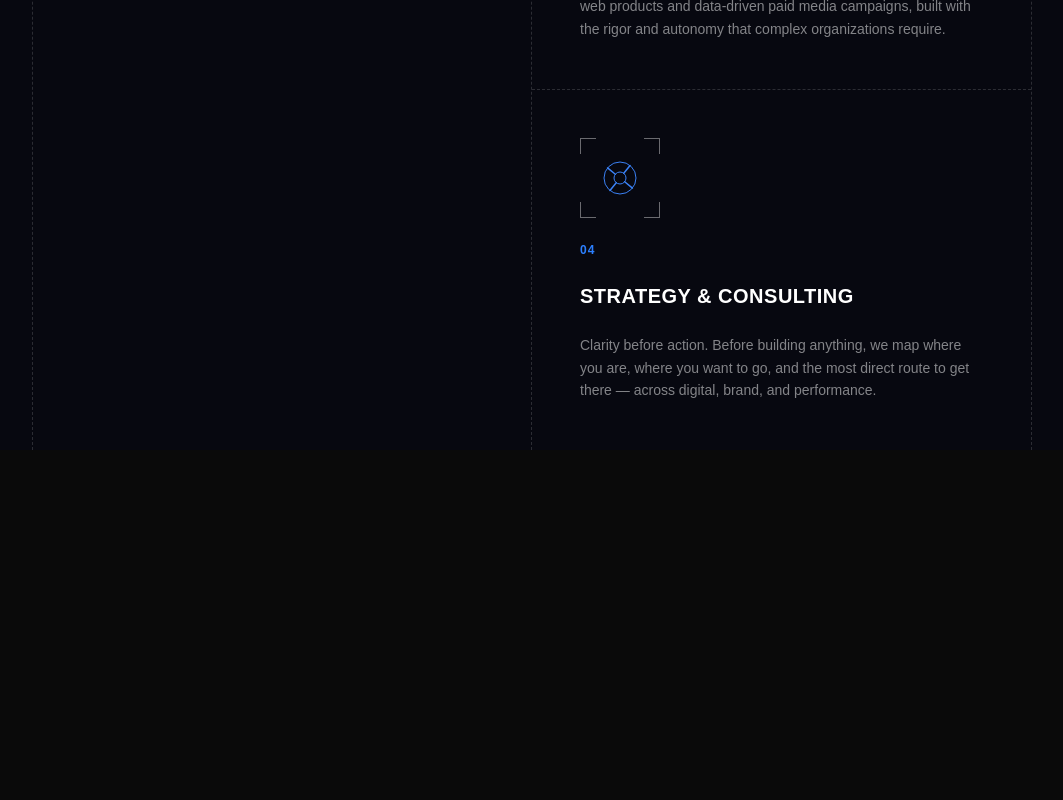
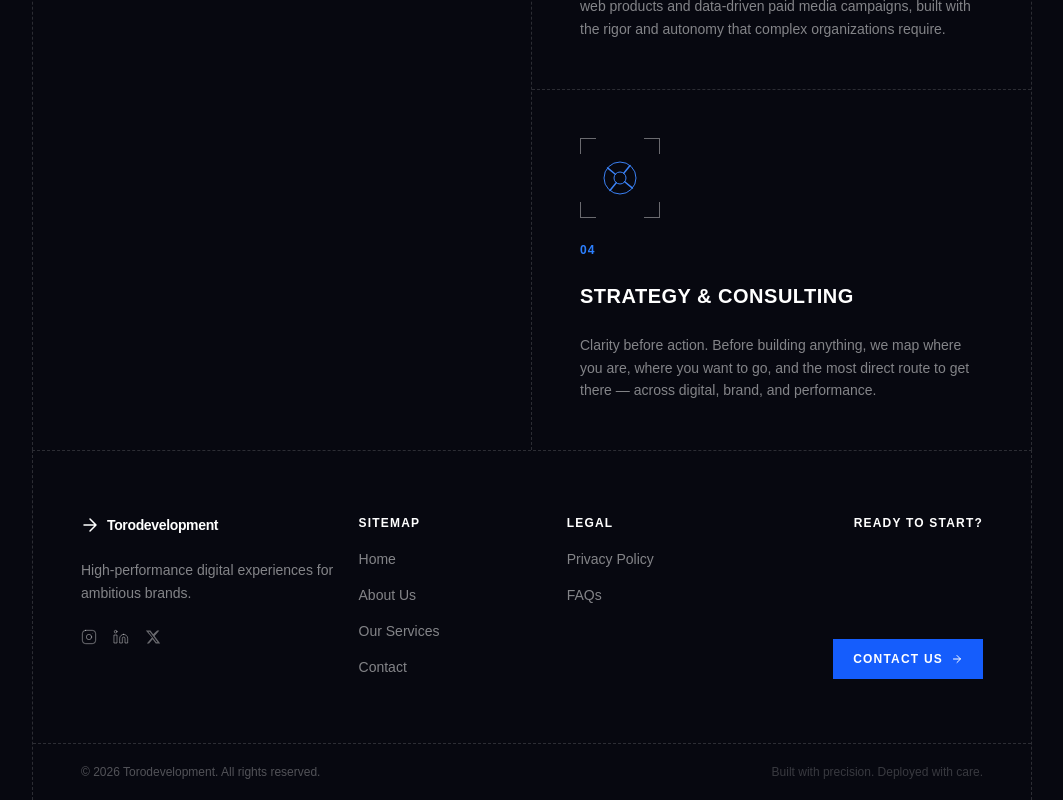
Before and after one commit to Torodevconsulting/torodevelopment-website-react, a React (Vite) app: page / in a window 1280 px wide. Shown: the part 2499-3299 px from the top of the page, without its empty margins (108-1171 px from the left). Before the commit the page ends 2949 px from the top, so only its background shows below. Built offline with nearby package versions, Linux system fonts and the light colour scheme; no server answers.

Commit message:
footer added

```diff
--- /dev/null
+++ b/src/components/Footer.tsx
@@ -0,0 +1,171 @@
+import { useNavigate } from 'react-router-dom'
+import { ArrowRight } from 'lucide-react'
+
+const NAV_LINKS = [
+  { label: 'Home', href: '/', internal: true },
+  { label: 'About Us', href: '#about', internal: false },
+  { label: 'Our Services', href: '#services', internal: false },
+  { label: 'Contact', href: '/contact', internal: true },
+]
+
+const LEGAL_LINKS = [
+  { label: 'Privacy Policy', href: '/privacy' },
+  { label: 'FAQs', href: '/faqs' },
+]
+
+const SOCIAL_LINKS = [
+  {
+    label: 'Instagram',
+    href: 'https://instagram.com/torodevelopment',
+    icon: (
+      <svg width="16" height="16" viewBox="0 0 24 24" fill="none" stroke="currentColor" strokeWidth="1.5" strokeLinecap="round" strokeLinejoin="round">
+        <rect x="2" y="2" width="20" height="20" rx="5" />
+        <circle cx="12" cy="12" r="4" />
+        <circle cx="17.5" cy="6.5" r="0.5" fill="currentColor" stroke="none" />
+      </svg>
+    ),
+  },
+  {
+    label: 'LinkedIn',
+    href: 'https://linkedin.com/company/torodevelopment',
+    icon: (
+      <svg width="16" height="16" viewBox="0 0 24 24" fill="none" stroke="currentColor" strokeWidth="1.5" strokeLinecap="round" strokeLinejoin="round">
+        <path d="M16 8a6 6 0 0 1 6 6v7h-4v-7a2 2 0 0 0-2-2 2 2 0 0 0-2 2v7h-4v-7a6 6 0 0 1 6-6z" />
+        <rect x="2" y="9" width="4" height="12" />
+        <circle cx="4" cy="4" r="2" />
+      </svg>
+    ),
+  },
+  {
+    label: 'X',
+    href: 'https://x.com/torodevelopment',
+    icon: (
+      <svg width="16" height="16" viewBox="0 0 24 24" fill="currentColor">
+        <path d="M18.244 2.25h3.308l-7.227 8.26 8.502 11.24H16.17l-4.714-6.231-5.401 6.231H2.746l7.73-8.835L1.254 2.25H8.08l4.253 5.622 5.911-5.622Zm-1.161 17.52h1.833L7.084 4.126H5.117z" />
+      </svg>
+    ),
+  },
+]
+
+export default function Footer() {
+  const navigate = useNavigate()
+
+  return (
+    <footer className="mx-0 lg:mx-35 border-x border-t border-dashed border-black/10 dark:border-white/15 bg-white dark:bg-transparent">
+
+      {/* Main footer content */}
+      <div className="flex flex-col lg:flex-row gap-12 lg:gap-0 px-6 sm:px-10 lg:px-12 py-12 sm:py-16 border-b border-dashed border-black/10 dark:border-white/15">
+
+        {/* Brand col */}
+        <div className="flex flex-col gap-6 lg:w-1/3">
+          <div className="flex items-center gap-2">
+            <svg width="18" height="18" viewBox="0 0 18 18" fill="none">
+              <path
+                d="M3 9h12M9 3l6 6-6 6"
+                stroke="currentColor"
+                strokeWidth="1.5"
+                strokeLinecap="round"
+                strokeLinejoin="round"
+              />
+            </svg>
+            <span className="font-semibold tracking-tight text-sm text-[#1d1d1f] dark:text-white">
+              Torodevelopment
+            </span>
+          </div>
+          <p className="text-sm leading-relaxed text-[#6e6e73] dark:text-white/50 max-w-xs">
+            High-performance digital experiences for ambitious brands.
+          </p>
+          {/* Social links */}
+          <div className="flex items-center gap-4">
+            {SOCIAL_LINKS.map(({ label, href, icon }) => (
+              <a
+                key={label}
+                href={href}
+                target="_blank"
+                rel="noopener noreferrer"
+                aria-label={label}
+                className="text-[#6e6e73] dark:text-white/40 hover:text-[#1d1d1f] dark:hover:text-white transition-colors"
+              >
+                {icon}
+              </a>
+            ))}
+          </div>
+        </div>
+
+        {/* Sitemap col */}
+        <div className="flex flex-col gap-4 lg:w-1/4">
+          <span className="text-xs font-bold uppercase tracking-widest text-[#1d1d1f] dark:text-white">
+            Sitemap
+          </span>
+          <ul className="flex flex-col gap-3">
+            {NAV_LINKS.map(({ label, href, internal }) =>
+              internal ? (
+                <li key={label}>
+                  <button
+                    onClick={() => navigate(href)}
+                    className="text-sm text-[#6e6e73] dark:text-white/50 hover:text-[#1d1d1f] dark:hover:text-white transition-colors"
+                  >
+                    {label}
+                  </button>
+                </li>
+              ) : (
+                <li key={label}>
+                  <a
+                    href={href}
+                    className="text-sm text-[#6e6e73] dark:text-white/50 hover:text-[#1d1d1f] dark:hover:text-white transition-colors"
+                  >
+                    {label}
+                  </a>
+                </li>
+              )
+            )}
+          </ul>
+        </div>
+
+        {/* Legal col */}
+        <div className="flex flex-col gap-4 lg:w-1/4">
+          <span className="text-xs font-bold uppercase tracking-widest text-[#1d1d1f] dark:text-white">
+            Legal
+          </span>
+          <ul className="flex flex-col gap-3">
+            {LEGAL_LINKS.map(({ label, href }) => (
+              <li key={label}>
+                <button
+                  onClick={() => navigate(href)}
+                  className="text-sm text-[#6e6e73] dark:text-white/50 hover:text-[#1d1d1f] dark:hover:text-white transition-colors"
+                >
+                  {label}
+                </button>
+              </li>
+            ))}
+          </ul>
+        </div>
+
+        {/* CTA col */}
+        <div className="flex flex-col gap-4 lg:w-1/4 lg:items-end lg:justify-between">
+          <span className="text-xs font-bold uppercase tracking-widest text-[#1d1d1f] dark:text-white">
+            Ready to start?
+          </span>
+          <button
+            onClick={() => navigate('/contact')}
+            className="flex items-center gap-2 bg-blue-600 px-5 py-3 text-xs font-bold uppercase tracking-widest text-white hover:bg-blue-500 transition-colors w-fit"
+          >
+            Contact Us <ArrowRight size={12} />
+          </button>
+        </div>
+
+      </div>
+
+      {/* Bottom bar */}
+      <div className="flex flex-col sm:flex-row items-center justify-between gap-3 px-6 sm:px-10 lg:px-12 py-5">
+        <span className="text-xs text-[#6e6e73] dark:text-white/30">
+          © 2026 Torodevelopment. All rights reserved.
+        </span>
+        <span className="text-xs text-[#6e6e73] dark:text-white/20 hidden sm:block">
+          Built with precision. Deployed with care.
+        </span>
+      </div>
+
+    </footer>
+  )
+}
--- a/src/lib/supabaseClient.ts
+++ b/src/lib/supabaseClient.ts
@@ -1,6 +1,13 @@
 import { createClient } from '@supabase/supabase-js'
 
-const supabaseUrl = import.meta.env.VITE_SUPABASE_URL
-const supabaseAnonKey = import.meta.env.VITE_SUPABASE_ANON_KEY
+const supabaseUrl = import.meta.env.VITE_SUPABASE_URL as string
+const supabaseAnonKey = import.meta.env.VITE_SUPABASE_ANON_KEY as string
 
-export const supabase = createClient(supabaseUrl, supabaseAnonKey)
+if (!supabaseUrl || !supabaseAnonKey) {
+  console.error('Missing VITE_SUPABASE_URL or VITE_SUPABASE_ANON_KEY environment variables.')
+}
+
+export const supabase = createClient(
+  supabaseUrl ?? 'https://placeholder.supabase.co',
+  supabaseAnonKey ?? 'placeholder'
+)
--- a/src/pages/Contact.tsx
+++ b/src/pages/Contact.tsx
@@ -3,6 +3,7 @@ import { motion } from 'motion/react'
 import { useTheme } from 'next-themes'
 import { ArrowRight, Loader2 } from 'lucide-react'
 import Navbar from '@/components/Navbar'
+import Footer from '@/components/Footer'
 import { submitLead } from '@/lib/submitLead'
 
 const fadeUp = {
@@ -313,6 +314,8 @@ export default function Contact() {
 
         </div>
       </section>
+
+      <Footer />
     </div>
   )
 }
--- a/src/pages/Home.tsx
+++ b/src/pages/Home.tsx
@@ -2,7 +2,9 @@ import { useEffect, useRef, useState } from 'react'
 import { motion, AnimatePresence, useInView } from 'motion/react'
 import { useTheme } from 'next-themes'
 import { ArrowRight, Orbit } from 'lucide-react'
+import { useNavigate } from 'react-router-dom'
 import Navbar from '@/components/Navbar'
+import Footer from '@/components/Footer'
 
 const fadeUp = {
   hidden: { opacity: 0, y: 32 },
@@ -319,6 +321,7 @@ function WavyLines() {
 export default function Home() {
   const { resolvedTheme } = useTheme()
   const isDark = resolvedTheme === 'dark'
+  const navigate = useNavigate()
 
   const leftPanelGradient = isDark
     ? 'linear-gradient(160deg, rgba(29,78,216,0.9) 0%, rgba(7,8,16,1) 70%)'
@@ -379,7 +382,10 @@ export default function Home() {
               <button className="flex items-center justify-center gap-2 border border-[#1d1d1f] dark:border-white px-6 py-3 text-sm font-semibold uppercase tracking-widest text-[#1d1d1f] dark:text-white hover:bg-[#1d1d1f] hover:text-white dark:hover:bg-white dark:hover:text-black transition-colors">
                 About Us <ArrowRight size={14} />
               </button>
-              <button className="flex items-center justify-center gap-2 border border-[#1d1d1f]/30 dark:border-white/30 px-6 py-3 text-sm font-semibold uppercase tracking-widest text-[#1d1d1f]/70 dark:text-white/70 hover:border-[#1d1d1f] hover:text-[#1d1d1f] dark:hover:border-white dark:hover:text-white transition-colors">
+              <button
+                onClick={() => navigate('/contact')}
+                className="flex items-center justify-center gap-2 border border-[#1d1d1f]/30 dark:border-white/30 px-6 py-3 text-sm font-semibold uppercase tracking-widest text-[#1d1d1f]/70 dark:text-white/70 hover:border-[#1d1d1f] hover:text-[#1d1d1f] dark:hover:border-white dark:hover:text-white transition-colors"
+              >
                 Contact Us <ArrowRight size={14} />
               </button>
             </motion.div>
@@ -547,6 +553,8 @@ export default function Home() {
 
         </div>
       </section>
+
+      <Footer />
     </div>
   )
 }
```
Also changed, not shown: vercel.json (added).
